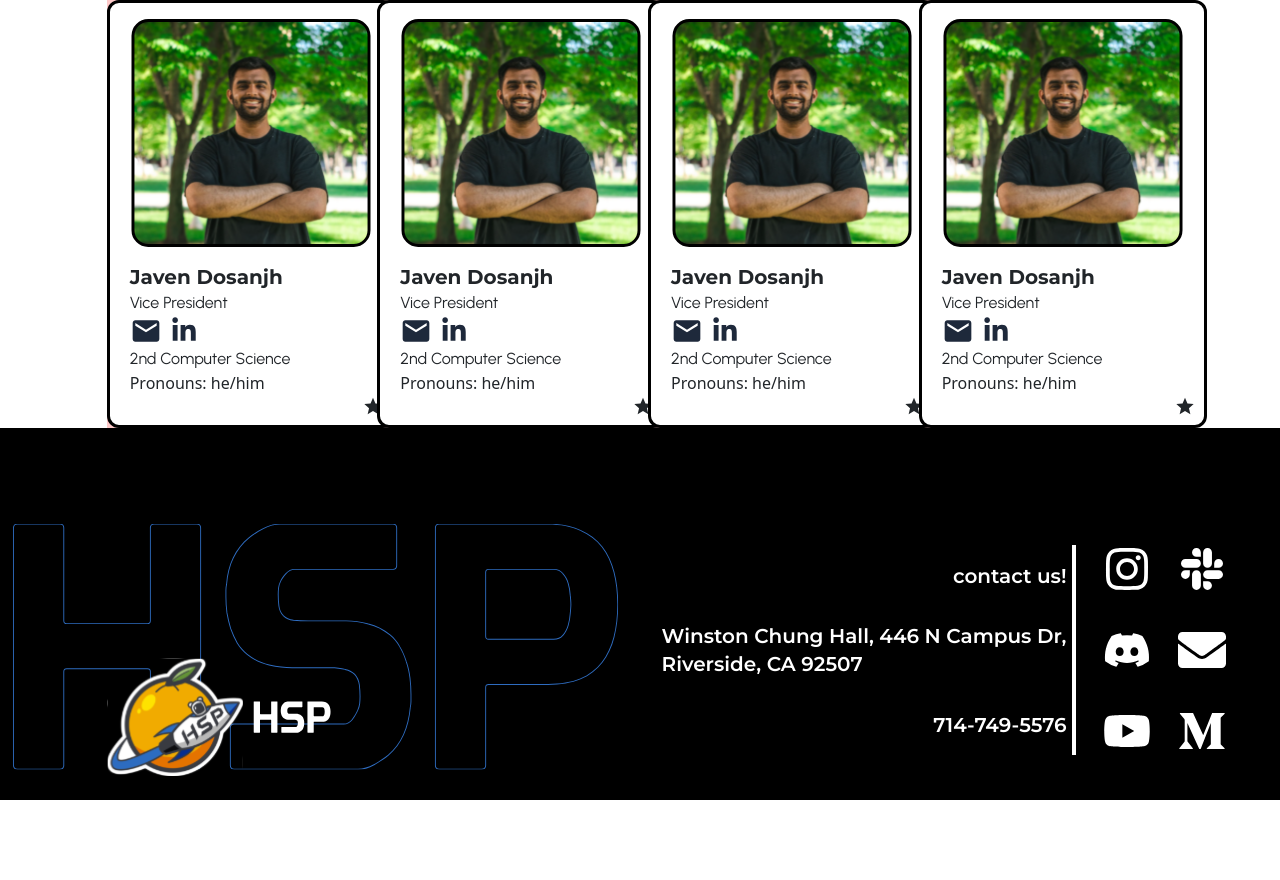
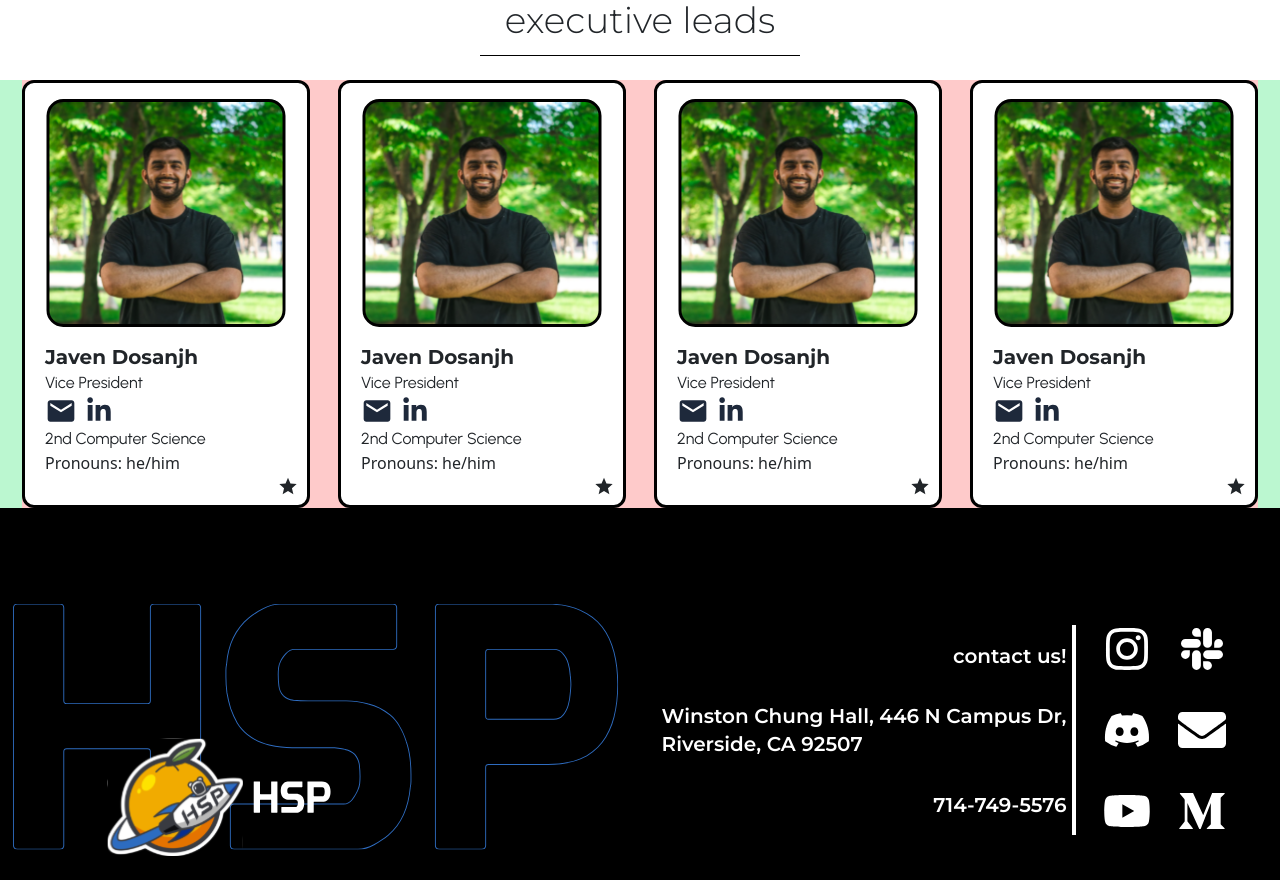
Before and after one commit to acm-ucr/hsp-website, a Next.js app: page /board in a window 1280 px wide. Before the commit the page ends 800 px from the top, so only its background shows below. Built offline with nearby package versions, Linux system fonts and the light colour scheme.

Commit message:
fixed spacing for cards and added executive title

```diff
--- a/src/app/page.js
+++ b/src/app/page.js
@@ -1,10 +1,15 @@
 import React from "react";
 import PageTitle from "@/components/PageTitle";
+import Team from "@/components/board/Team";
 
 const Home = () => {
   return (
     <>
       <PageTitle PageTitle="Title" />
+      <div>
+        <Team />
+      </div>
     </>
   );
+};
 export default Home;
--- a/src/components/board/Team.js
+++ b/src/components/board/Team.js
@@ -3,8 +3,15 @@ import Profile from "@/components/board/Profile";
 import Javen from "@/public/assets/board/Javen.svg";
 const Team = () => {
   return (
-    <div className="flex justify-center items-center">
-      <div className="grid grid-cols-4 w-10/12  gap-3 justify-center items-center bg-red-200">
+    <div>
+      <div className="font-montserrat flex justify-center text-4xl font-light ">
+        <div className="w-1/4 border-b border-black flex justify-center h-14">
+          executive leads
+        </div>
+      </div>
+      <br />
+      <div className="flex justify-center items-center bg-green-200">
+        <div className="grid grid-cols-4 gap-7 justify-center items-center bg-red-200">
           <div>
             <Profile
               name="Javen Dosanjh"
@@ -55,6 +62,7 @@ const Team = () => {
           </div>
         </div>
       </div>
+    </div>
   );
 };
 
```
Lines whose indentation alone changed are shown as unchanged.
